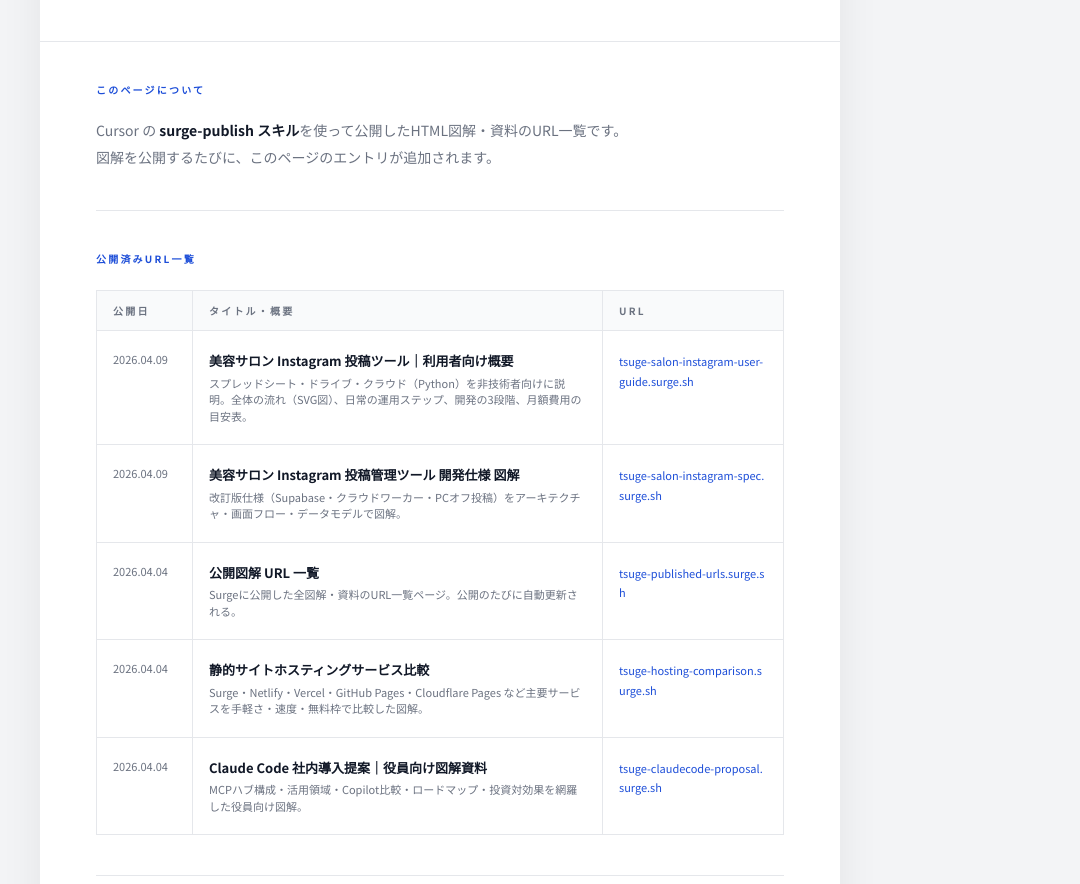
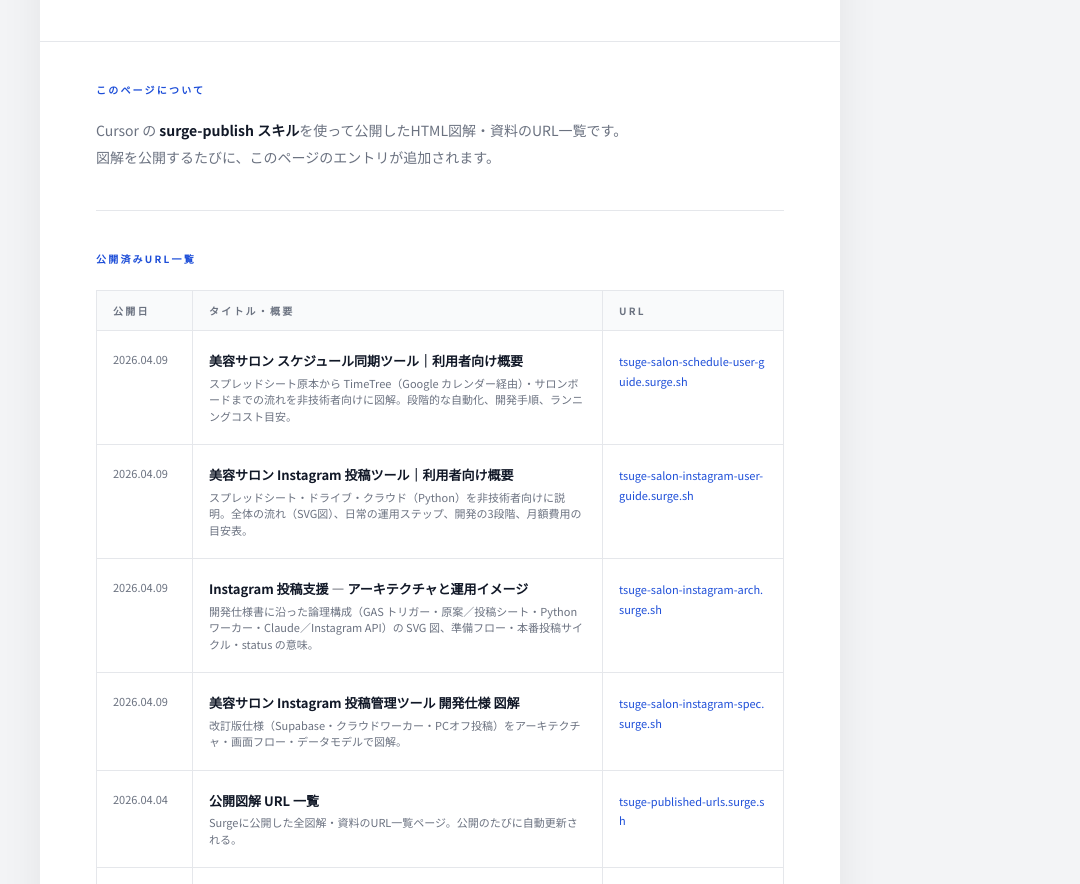
Before and after one commit to tsuge1031/My-First-Project, a plain HTML site: page dist/html/published-urls.html in a window 1280 px wide. Shown: the part 216-1100 px from the top of the page, without its empty margins (200-1280 px from the left). Drawn offline with nearby package versions, Linux system fonts and the light colour scheme.

Commit message:
一覧更新

```diff
--- a/dist/html/published-urls.html
+++ b/dist/html/published-urls.html
@@ -75,12 +75,34 @@
       <div class="grid grid-cols-[96px_1fr_180px] gap-0 border-x border-b border-rule text-[13px] hover:bg-wash transition-colors">
         <div class="px-4 py-5 border-r border-rule text-[11px] text-quiet">2026.04.09</div>
         <div class="px-4 py-5 border-r border-rule">
+          <p class="text-[13px] text-ink font-bold mb-1">美容サロン スケジュール同期ツール｜利用者向け概要</p>
+          <p class="text-[11px] text-quiet">スプレッドシート原本から TimeTree（Google カレンダー経由）・サロンボードまでの流れを非技術者向けに図解。段階的な自動化、開発手順、ランニングコスト目安。</p>
+        </div>
+        <div class="px-4 py-5">
+          <a href="https://tsuge-salon-schedule-user-guide.surge.sh" target="_blank"
+             class="text-[11px] text-blue-700 hover:underline break-all">tsuge-salon-schedule-user-guide.surge.sh</a>
+        </div>
+      </div>
+      <div class="grid grid-cols-[96px_1fr_180px] gap-0 border-x border-b border-rule text-[13px] hover:bg-wash transition-colors">
+        <div class="px-4 py-5 border-r border-rule text-[11px] text-quiet">2026.04.09</div>
+        <div class="px-4 py-5 border-r border-rule">
           <p class="text-[13px] text-ink font-bold mb-1">美容サロン Instagram 投稿ツール｜利用者向け概要</p>
           <p class="text-[11px] text-quiet">スプレッドシート・ドライブ・クラウド（Python）を非技術者向けに説明。全体の流れ（SVG図）、日常の運用ステップ、開発の3段階、月額費用の目安表。</p>
         </div>
         <div class="px-4 py-5">
           <a href="https://tsuge-salon-instagram-user-guide.surge.sh" target="_blank"
              class="text-[11px] text-blue-700 hover:underline break-all">tsuge-salon-instagram-user-guide.surge.sh</a>
+        </div>
+      </div>
+      <div class="grid grid-cols-[96px_1fr_180px] gap-0 border-x border-b border-rule text-[13px] hover:bg-wash transition-colors">
+        <div class="px-4 py-5 border-r border-rule text-[11px] text-quiet">2026.04.09</div>
+        <div class="px-4 py-5 border-r border-rule">
+          <p class="text-[13px] text-ink font-bold mb-1">Instagram 投稿支援 — アーキテクチャと運用イメージ</p>
+          <p class="text-[11px] text-quiet">開発仕様書に沿った論理構成（GAS トリガー・原案／投稿シート・Python ワーカー・Claude／Instagram API）の SVG 図、準備フロー・本番投稿サイクル・status の意味。</p>
+        </div>
+        <div class="px-4 py-5">
+          <a href="https://tsuge-salon-instagram-arch.surge.sh" target="_blank"
+             class="text-[11px] text-blue-700 hover:underline break-all">tsuge-salon-instagram-arch.surge.sh</a>
         </div>
       </div>
       <div class="grid grid-cols-[96px_1fr_180px] gap-0 border-x border-b border-rule text-[13px] hover:bg-wash transition-colors">
```
Also changed, not shown: src/published-urls.md (+2 -0 lines).
